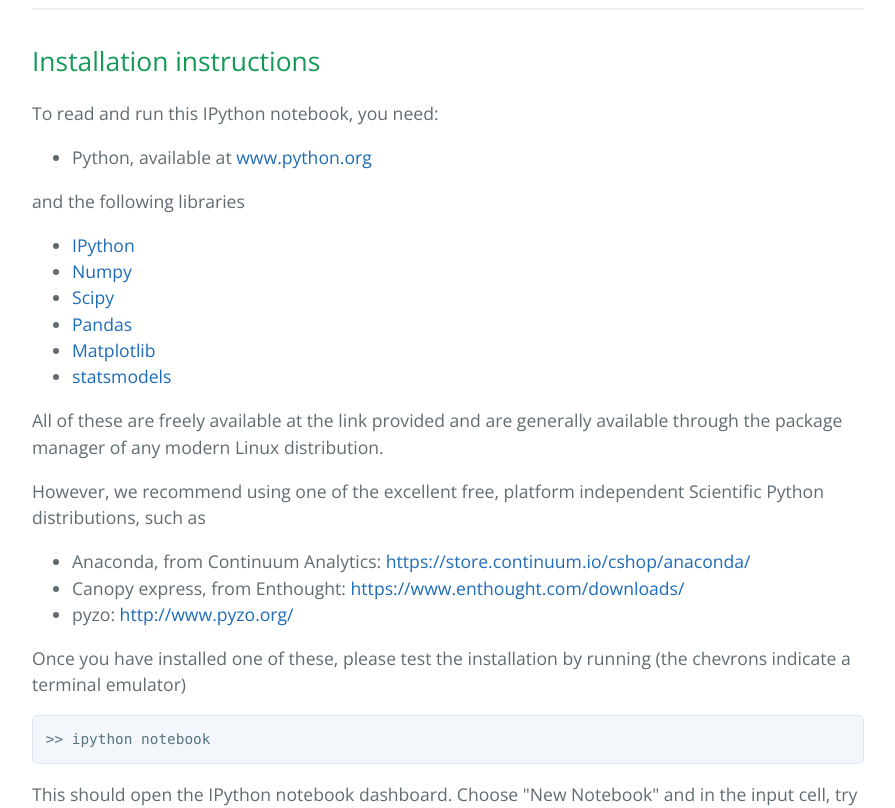
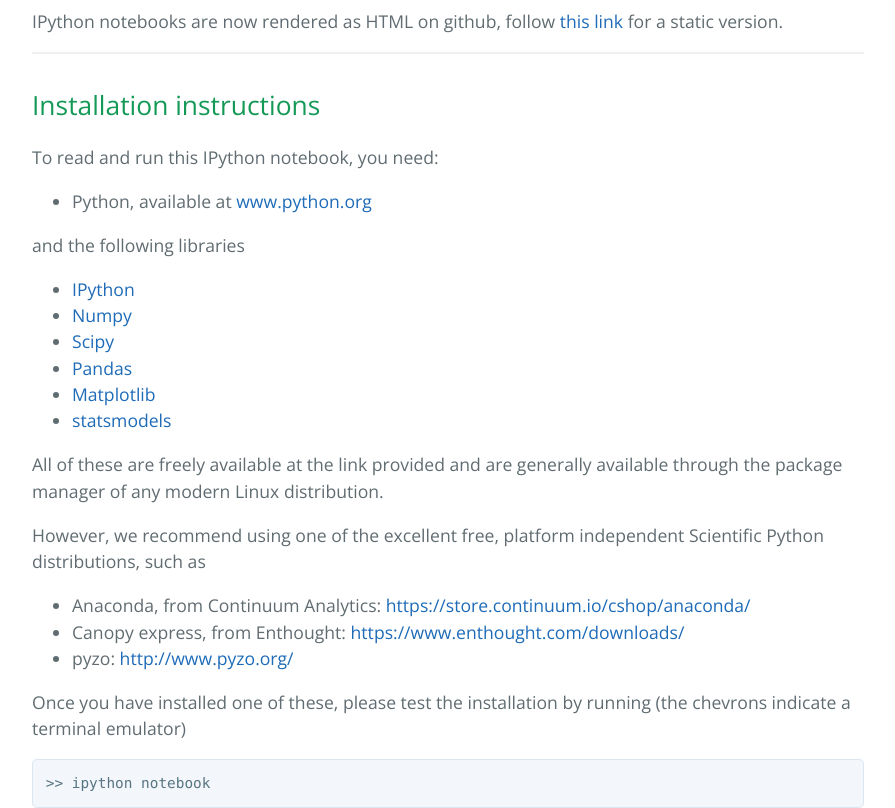
Before and after one commit to nicolasfauchereau/model_isotope, a plain HTML site: page index.html in a window 1280 px wide. Shown: the part 1794-2602 px from the top of the page, without its empty margins (192-1087 px from the left). Drawn offline with nearby package versions, Linux system fonts and the light colour scheme.

```diff
--- a/index.html
+++ b/index.html
@@ -41,6 +41,8 @@
 <p>See diagram below, which depicts a flow chart related to Figure 3 in the manuscript. The calculations associated with each major part of the flow chart are found in Supplementary Workbook 1.</p>
 
 <p><img src="https://raw.githubusercontent.com/nicolasfauchereau/model_isotope/master/figures/Lorreyetal2015SF.jpg" width="800"></p>
+
+<p>IPython notebooks are now rendered as HTML on github, follow <a href="https://github.com/nicolasfauchereau/model_isotope/blob/master/notebooks/forward_model_explicit_widgetsop.ipynb">this link</a> for a static version.</p>
 
 <hr>
 
```
Also changed, not shown: params.json (+1 -1 lines).
